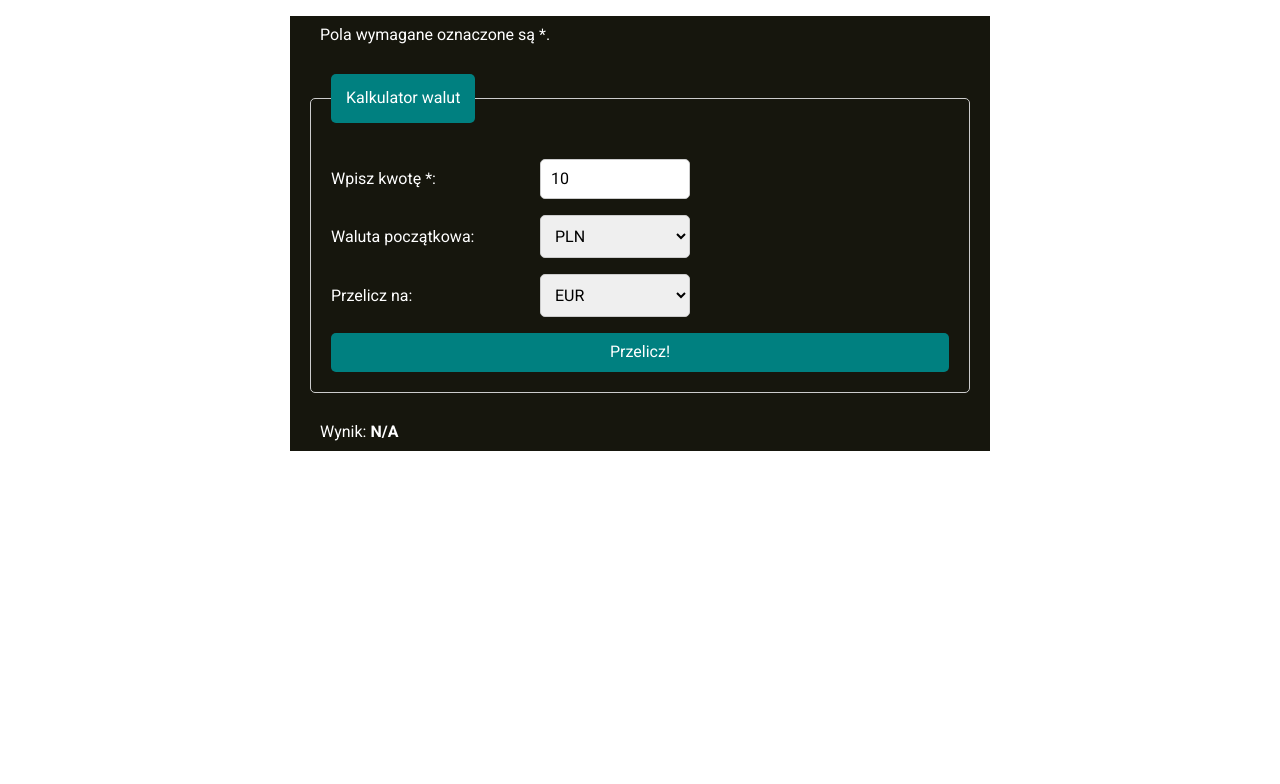
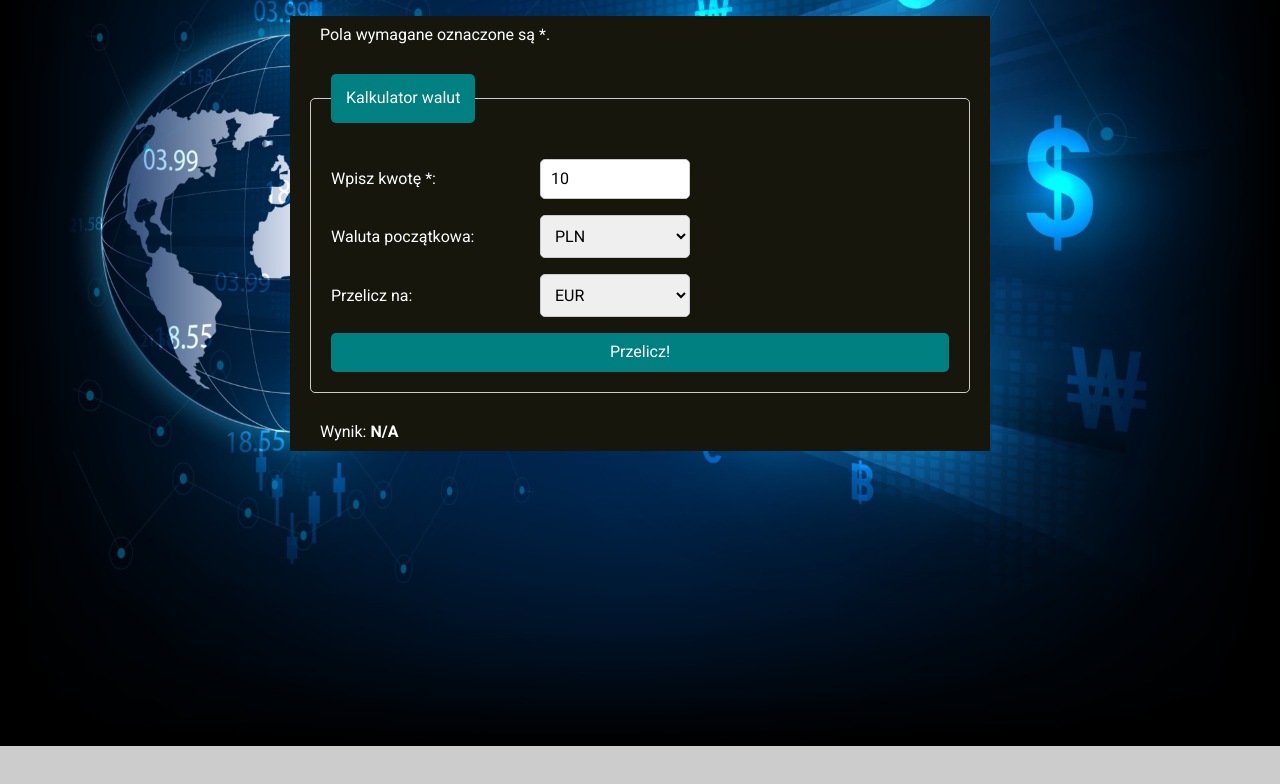
Before and after one commit to SzymonSurowka/Currency-Exchanger, a plain HTML site: page index.html in a window 1280 px wide. Drawn offline with nearby package versions, Linux system fonts and the light colour scheme.

Commit message:
added background image

```diff
--- a/css/style.css
+++ b/css/style.css
@@ -8,4 +8,9 @@ html {
 
 .body {
     font-family: 'Roboto', sans-serif;
+    background-image: url("../images/background.jpg");
+    background-repeat: no-repeat;
+    background-size: cover;
+    background-position: center;
+    background-color: #ccc;
 }
```
Also changed, not shown: images/background.jpg (added).
